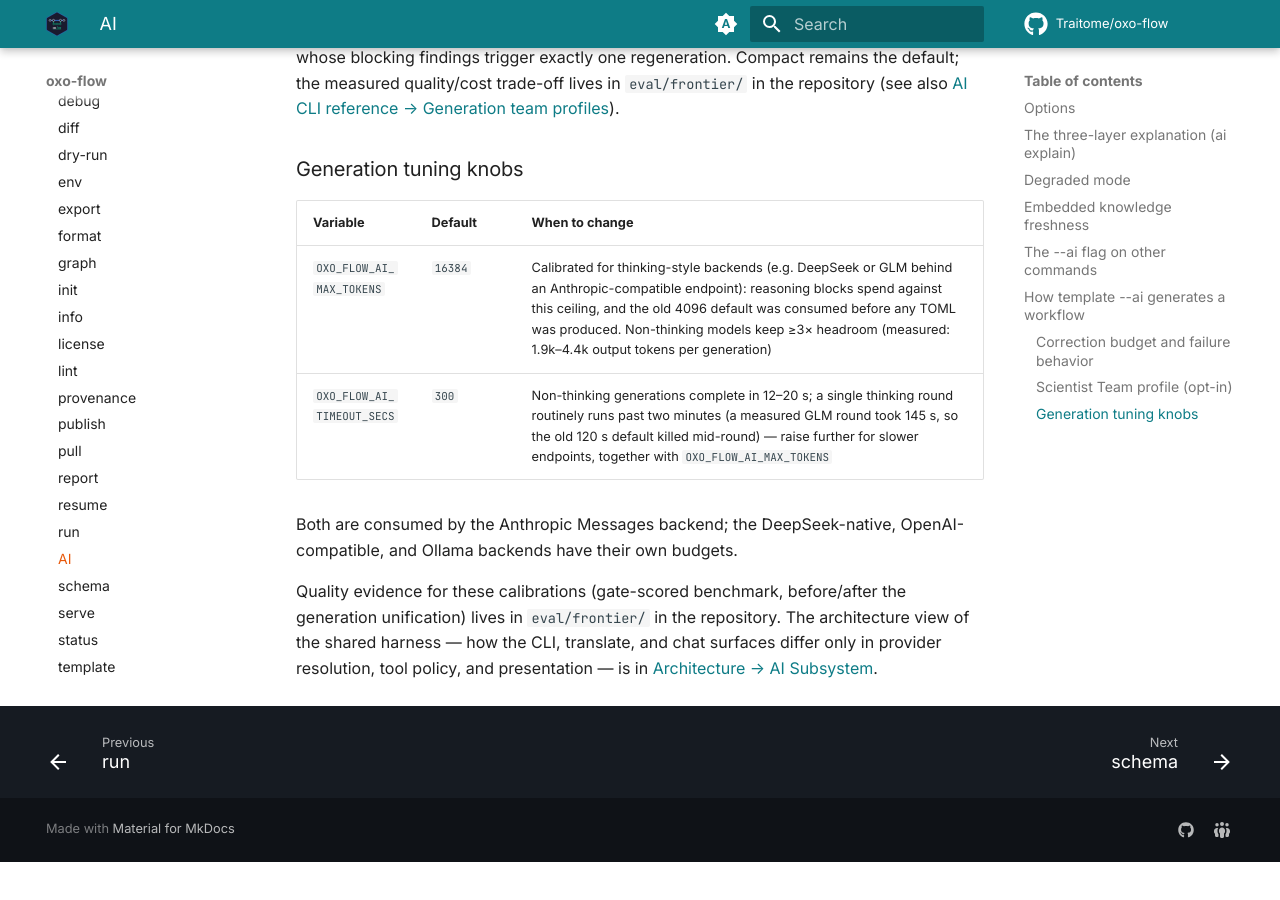
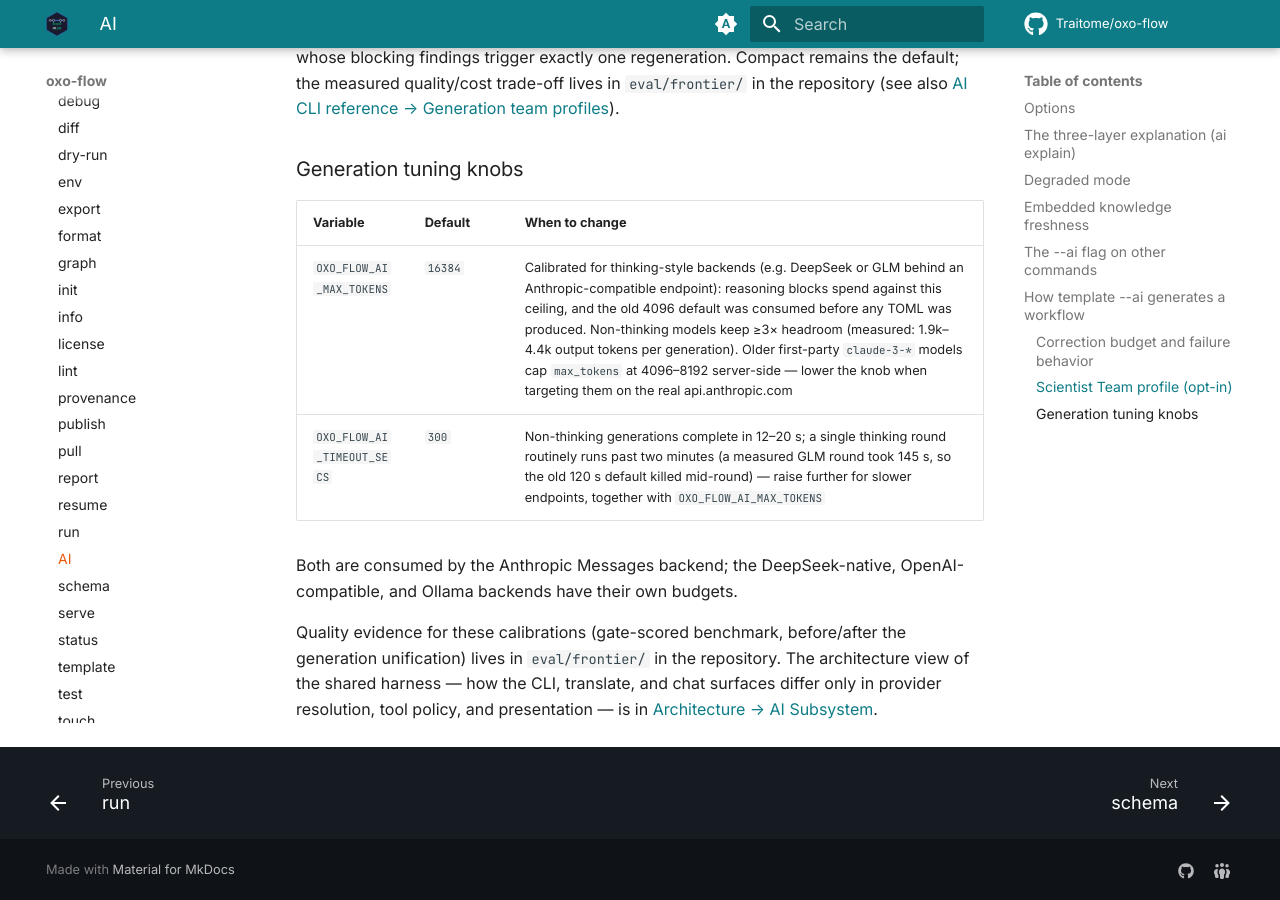
Before and after one commit to Traitome/oxo-flow, an MkDocs documentation site: the page built from docs/guide/src/commands/ai.md, in a window 1280 px wide and 900 px high, scrolled down 4549 px. Built offline with MkDocs 1.6.1 and Material for MkDocs 9.7.7, drawn with Linux system fonts in a browser that asks for light colours; comment, search, counter and statistics services are not loaded; the version menu is left out; before the commit the page ends 5411 px from its top, so only the background shows below that.

Commit message:
docs: sync the 300s timeout default everywhere and note claude-3 max_tokens caps
AGENTS.md and the ai-cli env table still carried the old 120s default
after fix 7 raised it; both now state 300 with the measured basis (a GLM
thinking round took 145s) and drop the conflation of request timeouts
with decode errors. The tuning table notes that older first-party
claude-3-* models cap max_tokens at 4096-8192 server-side, so the new
16384 default must be lowered when targeting them on api.anthropic.com.

```diff
--- a/docs/guide/src/commands/ai.md
+++ b/docs/guide/src/commands/ai.md
@@ -186,7 +186,7 @@
 
 | Variable | Default | When to change |
 |---|---|---|
-| `OXO_FLOW_AI_MAX_TOKENS` | `16384` | Calibrated for thinking-style backends (e.g. DeepSeek or GLM behind an Anthropic-compatible endpoint): reasoning blocks spend against this ceiling, and the old 4096 default was consumed before any TOML was produced. Non-thinking models keep ≥3× headroom (measured: 1.9k–4.4k output tokens per generation) |
+| `OXO_FLOW_AI_MAX_TOKENS` | `16384` | Calibrated for thinking-style backends (e.g. DeepSeek or GLM behind an Anthropic-compatible endpoint): reasoning blocks spend against this ceiling, and the old 4096 default was consumed before any TOML was produced. Non-thinking models keep ≥3× headroom (measured: 1.9k–4.4k output tokens per generation). Older first-party `claude-3-*` models cap `max_tokens` at 4096–8192 server-side — lower the knob when targeting them on the real api.anthropic.com |
 | `OXO_FLOW_AI_TIMEOUT_SECS` | `300` | Non-thinking generations complete in 12–20 s; a single thinking round routinely runs past two minutes (a measured GLM round took 145 s, so the old 120 s default killed mid-round) — raise further for slower endpoints, together with `OXO_FLOW_AI_MAX_TOKENS` |
 
 Both are consumed by the Anthropic Messages backend; the DeepSeek-native,
```
Also changed, not shown: AGENTS.md (+1 -1 lines), docs/guide/src/reference/ai-cli.md (+1 -1 lines).
